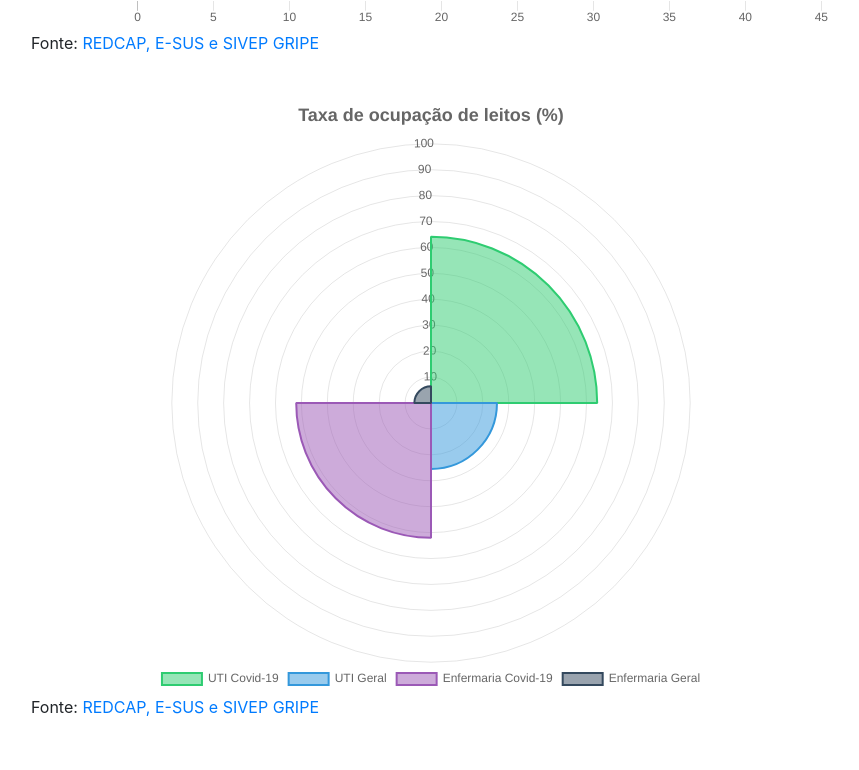
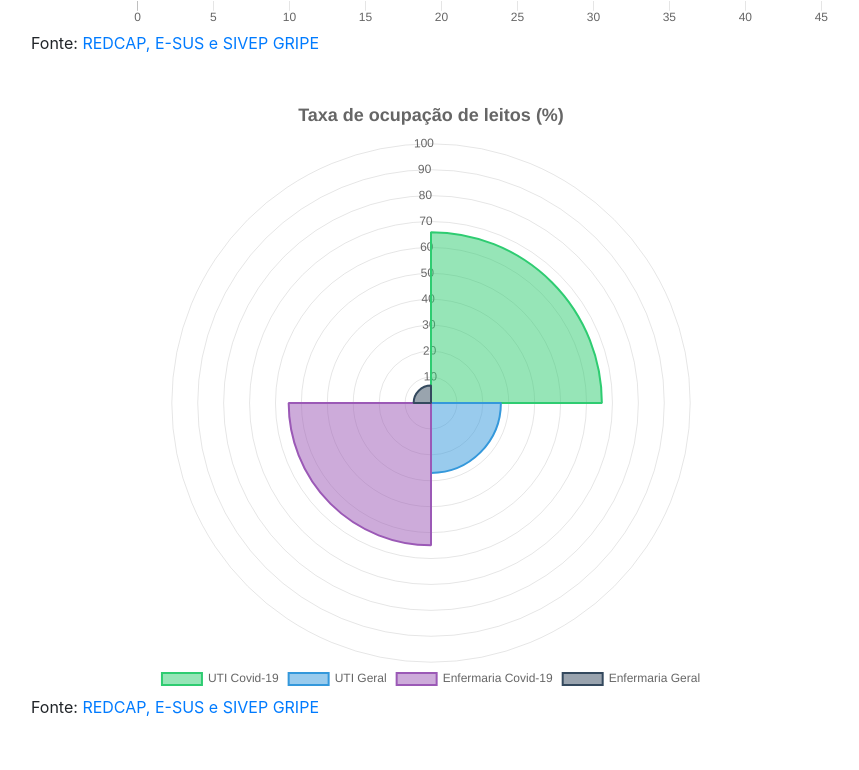
Before and after one commit to danbuck84/covid19-sjc, a website: page public/index.html in a window 1280 px wide. Shown: the part 1526-2296 px from the top of the page, without its empty margins (209-1068 px from the left). Drawn offline with nearby package versions, Linux system fonts and the light colour scheme.

Commit message:
updating proper files with today's new figures

```diff
--- a/public/index.html
+++ b/public/index.html
@@ -14,7 +14,7 @@
     <div class="sticky-top">
         <nav class="navbar navbar-light" style="background-color: #e3f2fd;">
             <a class="navbar-brand">Covid-19 em São José dos Campos</a>
-            <p>última atualização: 02/06/2020 às 20:30</p>
+            <p>última atualização: 03/06/2020 às 16:40</p>
             <button class="navbar-toggler" type="button" data-toggle="collapse" data-target="#navbarNavAltMarkup" aria-controls="navbarNavAltMarkup" aria-expanded="false" aria-label="Toggle navigation">
                 <span class="navbar-toggler-icon"></span>
             </button>
--- a/public/occupancyRate.js
+++ b/public/occupancyRate.js
@@ -43,10 +43,10 @@ function occupancyRate() {
         datasets: [
             {
                 data: [
-                    64.12,
-                    25.45,
-                    52.00,
-                    6.43,
+                    65.92,
+                    26.96,
+                    54.91,
+                    6.71,
                 ],
                 backgroundColor: [
                     'rgba(46, 204, 113,0.5)',
--- a/public/totalCases.js
+++ b/public/totalCases.js
@@ -122,6 +122,7 @@ function totalCases() {
             '30/05/2020',
             '01/06/2020',
             '02/06/2020',
+            '03/06/2020',
         ],
         datasets: [
             {
@@ -209,6 +210,7 @@ function totalCases() {
                     37,
                     37,
                     40,
+                    42,
                 ],
             },
             {
@@ -296,6 +298,7 @@ function totalCases() {
                     519,
                     519,
                     564,
+                    641,
                 ],
             },
             {
@@ -383,6 +386,7 @@ function totalCases() {
                     866,
                     890,
                     957,
+                    1002,
                 ],
             }
         ],
```
